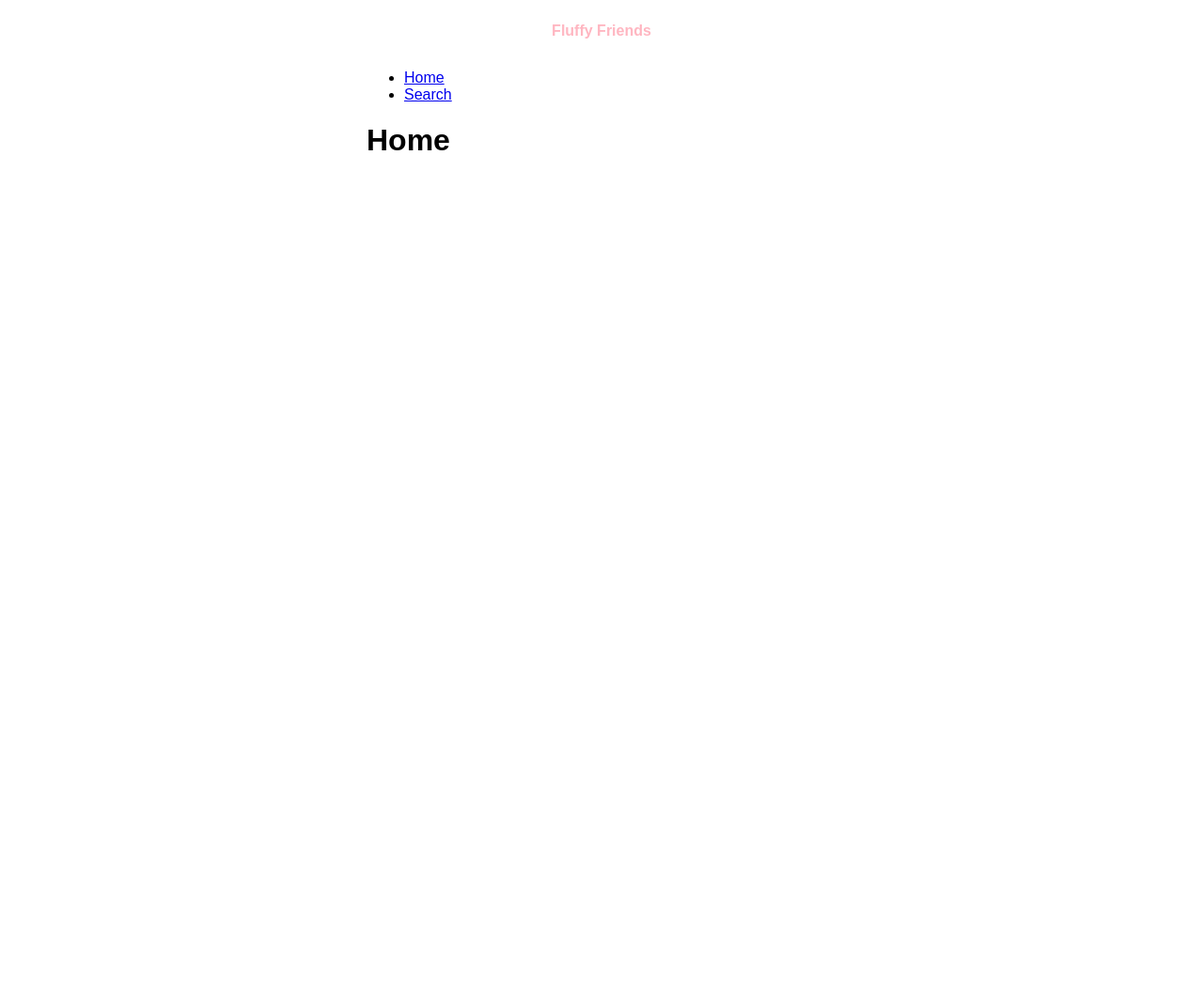
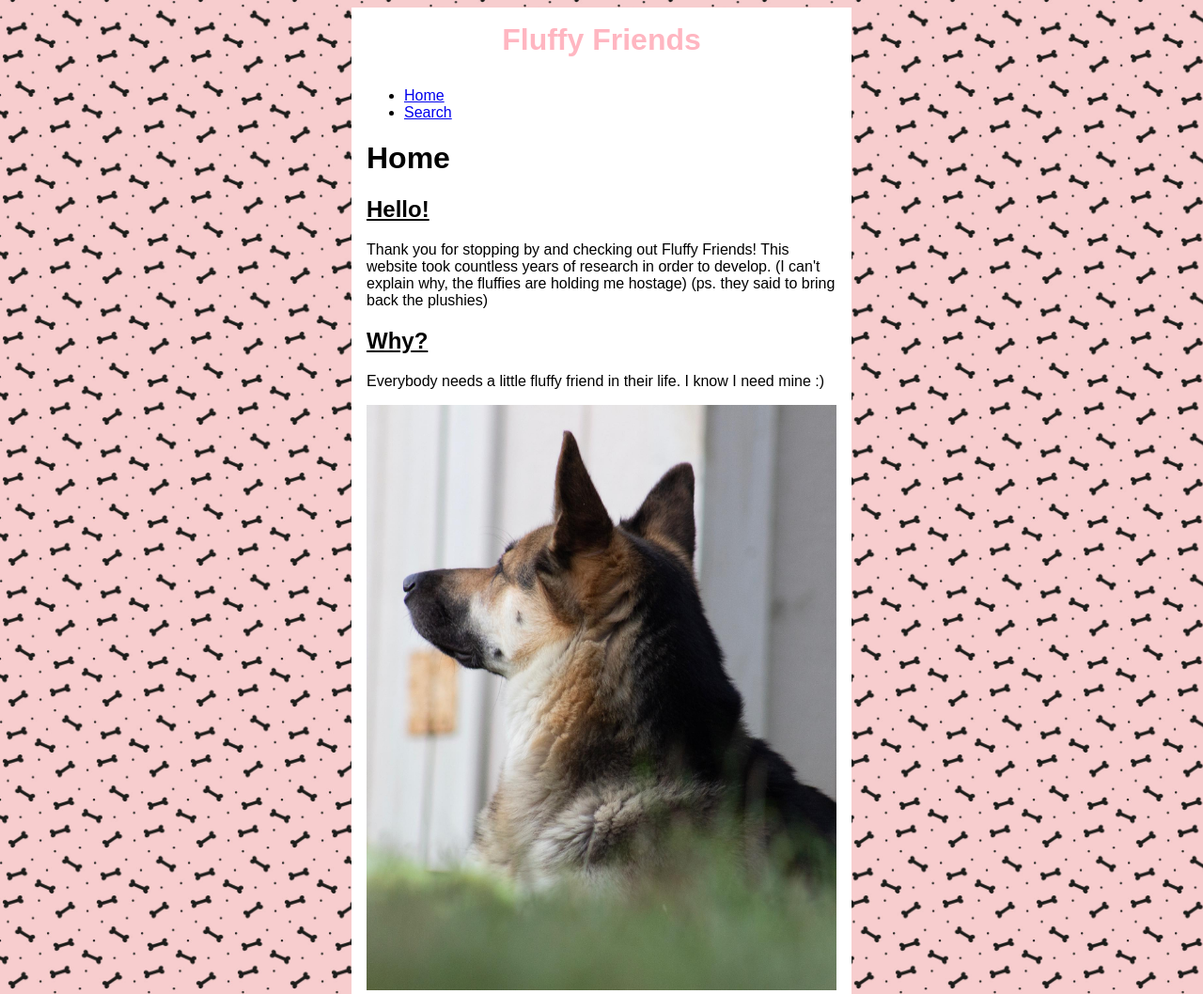
Before and after one commit to connorcarey/fluffy-friends, a Gatsby site: page / in a window 1280 px wide. Shown: the top 1058 px of the page at 94% size. Before the commit the page ends 800 px from the top, so only its background shows below. Built offline with nearby package versions, Linux system fonts and the light colour scheme; Gatsby itself is replaced by a stand-in of ours.

Commit message:
Added more CSS

```diff
--- a/gatsby-config.js
+++ b/gatsby-config.js
@@ -11,6 +11,7 @@ module.exports = {
     `gatsby-plugin-image`,
     `gatsby-plugin-sharp`,
     `gatsby-transformer-sharp`,
+    `gatsby-remark-line-breaks`,
     {
       resolve:'gatsby-source-filesystem',
       options:{
--- a/package.json
+++ b/package.json
@@ -21,6 +21,7 @@
     "gatsby-plugin-image": "^3.12.0",
     "gatsby-plugin-sass": "^6.12.0",
     "gatsby-plugin-sharp": "^5.12.0",
+    "gatsby-remark-line-breaks": "^1.0.0",
     "gatsby-source-filesystem": "^5.12.0",
     "gatsby-transformer-sharp": "^5.12.0",
     "jquery": "^3.7.1",
--- a/src/components/layout.module.scss
+++ b/src/components/layout.module.scss
@@ -1,5 +1,7 @@
-.header {
-    color: lightpink;
+body {
+    background-image: url("../background.jpg");
+    background-repeat: repeat;
+    background-size: 300px;
 }
 .parent {
     position: relative
@@ -8,12 +10,14 @@
     margin: auto;
     max-width: 500px;
     font-family: sans-serif;
-    padding: 1rem
+    padding: 1rem;
+    background-color: white;
 }
 .heading {
     color: lightpink;
     text-align: center;
     font-weight: 800;
+    font-size: xx-large;
     padding-bottom: 1rem;
 }
 .nav-links{
--- a/src/components/search.module.scss
+++ b/src/components/search.module.scss
@@ -1,12 +1,15 @@
-.button{
-    min-width: 500px;
+.container {
     padding: 1rem;
+    margin: auto;
+    display: flex;
+    justify-content: center;
+    flex-direction: column;
+    min-width: 200px;
+}
+.button {
     color: white;
     background-color: lightpink;
     font-weight: 600;
     font-family: sans-serif;
+    padding: 1rem;
 }
-.image{
-    display: flex;
-    justify-content: center;
-}
--- a/src/pages/index.js
+++ b/src/pages/index.js
@@ -1,10 +1,24 @@
 import * as React from 'react'
 import Layout from '../components/layout'
 import Seo from '../components/seo'
+import { StaticImage } from 'gatsby-plugin-image'
 
 const IndexPage = () => {
     return(
         <Layout pageTitle="Home">
+            <h2><u>Hello!</u></h2>
+            <p>Thank you for stopping by and checking out Fluffy Friends!
+                This website took countless years of research in order to develop.
+                (I can't explain why, the fluffies are holding me hostage)
+                (ps. they said to bring back the plushies)
+            </p>
+            <h2><u>Why?</u></h2>
+            <p>Everybody needs a little fluffy friend in their life. I know I need mine :)
+            </p>
+            <StaticImage
+            src= "../akora.jpg"
+            alt= "My pet dog."
+            />
         </Layout>
     )
 }
```
Also changed, not shown: src/pages/search.js (+6 -4 lines), src/akora.jpg (added), src/background.jpg (added), 1 other file.
